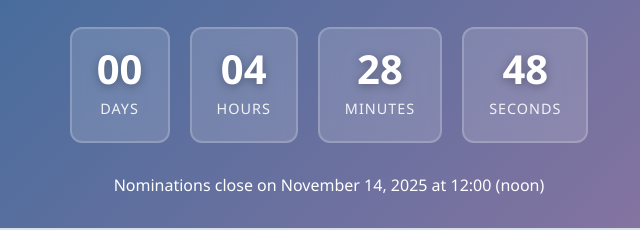
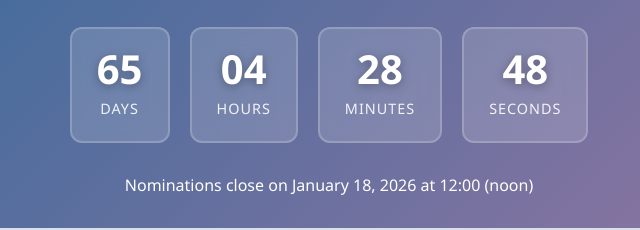
Before and after one commit to Jabulani00/sasce-nomination-form, a plain HTML site: page index.html in a window 1280 px wide. Shown: the part 572-802 px from the top of the page, 311-951 px from the left. Drawn offline with Linux system fonts and the light colour scheme.

Commit message:
changed nomination closing date 18 jan 2026

```diff
--- a/index.html
+++ b/index.html
@@ -52,7 +52,7 @@
                         <span class="countdown-label">Seconds</span>
                     </div>
                 </div>
-                <p class="countdown-text">Nominations close on November 14, 2025 at 12:00 (noon)</p>
+                <p class="countdown-text">Nominations close on January 18, 2026 at 12:00 (noon)</p>
             </div>
         </header>
 
--- a/script.js
+++ b/script.js
@@ -851,8 +851,8 @@ document.addEventListener('DOMContentLoaded', () => {
 
 // Countdown Timer Function
 function initCountdownTimer() {
-    // Set the target date to November 14, 2025 at 12:00 (noon)
-    const targetDate = new Date('2025-11-14T12:00:00').getTime();
+    // Set the target date to January 18, 2026 at 12:00 (noon)
+    const targetDate = new Date('2026-01-18T12:00:00').getTime();
 
     function updateCountdown() {
         const now = new Date().getTime();
```
Also changed, not shown: 1 other file.
